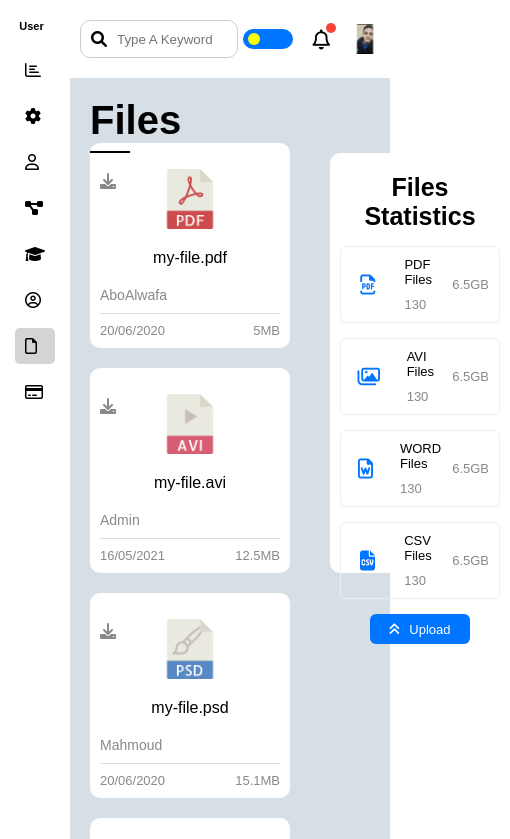
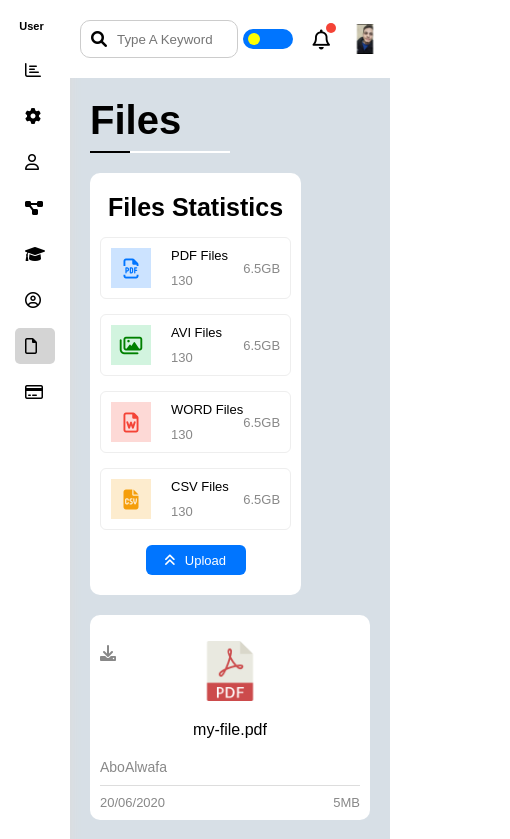
Before and after one commit to mahmoudaboalwafa1/Dashboard_template_four, a React (Vite) app: page /files in a window 390 px wide. Shown: the top 839 px of the page, 510 px wide, since content can reach past the window. Built offline with nearby package versions, Linux system fonts and the light colour scheme.

Commit message:
RENAME friendsClasses.js & filesClasses.js

```diff
--- a/src/css/pages/files.module.css
+++ b/src/css/pages/files.module.css
@@ -2,11 +2,12 @@ div.file {
   padding: 10px;
 }
 
-div.alls {
-  display: flex;
+div.files {
+  align-items: baseline;
 }
 @media (max-width: 768px) {
-  div.alls {
+  .files {
+    padding-top: 20px;
     flex-direction: column-reverse;
   }
 }
@@ -61,7 +62,7 @@ div.statics {
   flex-basis: 340px;
   margin-right: 20px;
   margin-top: 20px;
-  height: 420px;
+  height: fit-content;
   padding-bottom: 30px;
 }
 
--- a/src/pages/files/Files.jsx
+++ b/src/pages/files/Files.jsx
@@ -6,23 +6,23 @@ import FilesClasses from "./classNames/FilesClasses";
 import Static from "./Statics";
 
 const Files = () => {
-  const { classOne, classTwo, classThree } = FilesClasses;
-  const { classFour } = FilesClasses;
+  const { filesContainer, iconDownload, textGray } = FilesClasses;
+  const { spaceBetween } = FilesClasses;
   return (
     <Collection MainTitle="Files">
       <div className={style.allfiles}>
         {FilesData.map((file, index) => {
           const { ImgFile, text, creator, date, size } = file;
           return (
-            <div key={index} className={`${style.files} ${classOne}`}>
+            <div key={index} className={filesContainer}>
               <div className={style.file}>
-                <i className={classTwo}></i>
+                <i className={iconDownload}></i>
                 <div className={`${style.fil} d-flex`}>
                   <img className="pb-20" src={ImgFile} alt={text} />
                   <p>{text}</p>
                 </div>
-                <p className={classThree}>{creator}</p>
-                <ul className={`${size} ${classFour}`}>
+                <p className={textGray}>{creator}</p>
+                <ul className={`${size} ${spaceBetween}`}>
                   <li>{date}</li>
                   <li>{size}</li>
                 </ul>
--- a/src/pages/files/Statics.jsx
+++ b/src/pages/files/Statics.jsx
@@ -1,34 +1,33 @@
 import React, { Fragment } from "react";
 import StatisticsData from "./data/StatisticsData";
-import style from "../../css/pages/files.module.css";
 import StaticClasses from "./classNames/StaticsClasses";
 
 const Static = () => {
-  const { classOne, classTwo, classThree, classFour } = StaticClasses;
-  const { classFive, classSix, classSeven } = StaticClasses;
+  const { staticsParent, titleStatics, staticBox, iconFile } = StaticClasses;
+  const { textGray, btnShape, arrowUp } = StaticClasses;
   return (
-    <div className={`${style.statics} ${classOne}`}>
+    <div className={staticsParent}>
       <div className="container">
-        <h3 className={classTwo}>Files Statistics</h3>
+        <h3 className={titleStatics}>Files Statistics</h3>
 
         {StatisticsData.map((stat, index) => {
-          const { fileImg, text } = stat;
+          const { fileImg, text, color } = stat;
           return (
             <Fragment key={index}>
-              <div className={`${style.stat} ${classThree}`}>
-                <i className={`${fileImg} ${classFour}`}></i>
+              <div className={staticBox}>
+                <i className={iconFile(fileImg, color)}></i>
                 <ul className="ps-20">
                   <li>{text}</li>
-                  <li className={classFive}>130</li>
+                  <li className={textGray}>130</li>
                 </ul>
-                <span className={classFive}>6.5GB</span>
+                <span className={textGray}>6.5GB</span>
               </div>
             </Fragment>
           );
         })}
-        <a className={classSix} href="#">
+        <a className={btnShape} href="#">
           {" "}
-          <i className={classSeven}></i>
+          <i className={arrowUp}></i>
           <p className="ps-10">Upload</p>
         </a>
       </div>
--- a/src/pages/files/classNames/FilesClasses.js
+++ b/src/pages/files/classNames/FilesClasses.js
@@ -1,8 +1,10 @@
+import style from "../../../css/pages/files.module.css";
+
 const FilesClasses = {
-  classOne: "pt-20 bg-light border-r-10",
-  classTwo: "fa-solid fa-download text-gray",
-  classThree: "text-gray pt-20 pb-20",
-  classFour: "d-flex space-between text-gray p-relative",
+  filesContainer: `${style.files} pt-20 bg-light border-r-10`,
+  iconDownload: "fa-solid fa-download text-gray",
+  textGray: "text-gray pt-20 pb-20",
+  spaceBetween: "d-flex space-between text-gray p-relative",
 };
 
 export default FilesClasses;
--- a/src/pages/files/classNames/StaticsClasses.js
+++ b/src/pages/files/classNames/StaticsClasses.js
@@ -1,11 +1,15 @@
+import style from "../../../css/pages/files.module.css";
+
 const StaticClasses = {
-  classOne: "bg-light border-r-10",
-  classTwo: "pt-20 fs-25 text-sm-center",
-  classThree: "d-flex align-center pt-20",
-  classFour: "fa-regular fa-lg blue center-flex blue text-blue",
-  classFive: "text-gray",
-  classSix: "btnshape bg-info text-white",
-  classSeven: "fa-solid fa-angles-up up",
+  staticsParent: `${style.statics} bg-light border-r-10`,
+  titleStatics: "pt-20 fs-25 text-sm-center",
+  staticBox: `${style.stat} d-flex align-center pt-20`,
+  iconFile: (fileImg, color) => {
+    return `${fileImg} fa-regular fa-lg center-flex ${color}`;
+  },
+  textGray: "text-gray",
+  btnShape: "btnshape bg-info text-white",
+  arrowUp: "fa-solid fa-angles-up up",
 };
 
 export default StaticClasses;
--- a/src/pages/files/data/StatisticsData.js
+++ b/src/pages/files/data/StatisticsData.js
@@ -1,8 +1,26 @@
+import style from "../../../css/pages/files.module.css";
+
 const StatisticsData = [
-  { fileImg: "fa-file-pdf fa-lg blue", text: "PDF Files" },
-  { fileImg: "fa-images fa-lg green", text: "AVI Files" },
-  { fileImg: "fa-file-word fa-lg red", text: "WORD Files" },
-  { fileImg: "fa-solid fa-file-csv fa-lg orange", text: "CSV Files" },
+  {
+    fileImg: "fa-file-pdf fa-lg blue",
+    text: "PDF Files",
+    color: `${style.blue} text-blue`,
+  },
+  {
+    fileImg: "fa-images fa-lg green",
+    text: "AVI Files",
+    color: `${style.green} text-green`,
+  },
+  {
+    fileImg: "fa-file-word fa-lg red",
+    text: "WORD Files",
+    color: `${style.red} text-red`,
+  },
+  {
+    fileImg: "fa-solid fa-file-csv fa-lg orange",
+    text: "CSV Files",
+    color: `${style.orange} text-orange`,
+  },
 ];
 
 export default StatisticsData;
--- a/src/pages/friends/Friends.jsx
+++ b/src/pages/friends/Friends.jsx
@@ -5,9 +5,9 @@ import style from "../../css/pages/friends.module.css";
 import FriendsClasses from "./classNames/FriendsClasses";
 
 const Friends = () => {
-  const { classOne, classTwo, classThree, classFour } = FriendsClasses;
-  const { classFive, classSix, classSeven, classEight } = FriendsClasses;
-  const { classNine, classTen, classEleven, classTwelve } = FriendsClasses;
+  const { profileBox, iconsBox, iconPhone, iconEmail } = FriendsClasses;
+  const { boxImg, iconSmile, iconCommit, iconNewspaper } = FriendsClasses;
+  const { boxControl, boxInfo, btnInfo, btnDanger } = FriendsClasses;
   return (
     <Collection MainTitle="Friends">
       <div className={`${style.profiles} pt-20`}>
@@ -15,13 +15,13 @@ const Friends = () => {
           const { friendImg, name, jop, friends } = friend;
           const { projects, articles, join } = friend;
           return (
-            <div key={index} className={`${style.profile} ${classOne}`}>
+            <div key={index} className={profileBox}>
               <div className="container">
-                <div className={`${style.icons} ${classTwo}`}>
-                  <i className={classThree}></i>
-                  <i className={classFour}></i>
+                <div className={iconsBox}>
+                  <i className={iconPhone}></i>
+                  <i className={iconEmail}></i>
                 </div>
-                <div className={`${style.image} ${classFive}`}>
+                <div className={boxImg}>
                   <img src={friendImg} alt={`friend-${index + 1}`} />
                 </div>
                 <ul className="pb-10">
@@ -29,26 +29,26 @@ const Friends = () => {
                   <li className="text-gray">{jop}</li>
                 </ul>
                 <div className={`${style.bo} pt-20`}>
-                  <i className={classSix}></i>
+                  <i className={iconSmile}></i>
                   <span className="ps-10">{friends}</span>
                 </div>
                 <div className="pt-10">
-                  <i className={classSeven}></i>
+                  <i className={iconCommit}></i>
                   <span className="ps-10">{projects}</span>
                 </div>
-                <div className={`${style.bo3} ${classNine}`}>
-                  <i className={classEight}></i>
+                <div className={boxInfo}>
+                  <i className={iconNewspaper}></i>
                   <span className="ps-10">{articles}</span>
                 </div>
-                <div className={`${style.control} ${classTen}`}>
+                <div className={boxControl}>
                   <div className={style.joined}>
                     <p className="text-gray">{join}</p>
                   </div>
                   <div className={style.btns}>
-                    <a className={classEleven} href="#">
+                    <a className={btnInfo} href="#">
                       Profile
                     </a>
-                    <a className={classTwelve} href="#">
+                    <a className={btnDanger} href="#">
                       Remove
                     </a>
                   </div>
--- a/src/pages/friends/classNames/FriendsClasses.js
+++ b/src/pages/friends/classNames/FriendsClasses.js
@@ -1,16 +1,18 @@
+import style from "../../../css/pages/friends.module.css";
+
 const FriendsClasses = {
-  classOne: "border-r-10 bg-light",
-  classTwo: "pt-10 ps-10",
-  classThree: "fa-solid fa-phone",
-  classFour: "fa-regular fa-envelope",
-  classFive: "d-flex pb-20",
-  classSix: "fa-regular fa-face-smile fa-fw",
-  classSeven: "fa-solid fa-code-commit fa-fw",
-  classEight: "fa-regular fa-newspaper fa-fw",
-  classNine: "pt-10 pb-20",
-  classTen: "d-flex space-between pb-20 pt-20",
-  classEleven: "bg-info text-white btnshape",
-  classTwelve: "bg-danger text-white btnshape",
+  profileBox: `${style.profile}  border-r-10 bg-light`,
+  iconsBox: `${style.icons} pt-10 ps-10`,
+  iconPhone: "fa-solid fa-phone",
+  iconEmail: "fa-regular fa-envelope",
+  boxImg: `${style.image} d-flex pb-20`,
+  iconSmile: "fa-regular fa-face-smile fa-fw",
+  iconCommit: "fa-solid fa-code-commit fa-fw",
+  iconNewspaper: "fa-regular fa-newspaper fa-fw",
+  boxInfo: `${style.bo3} pt-10 pb-20`,
+  boxControl: `${style.control} d-flex space-between pb-20 pt-20`,
+  btnInfo: "bg-info text-white btnshape",
+  btnDanger: "bg-danger text-white btnshape",
 };
 
 export default FriendsClasses;
```
